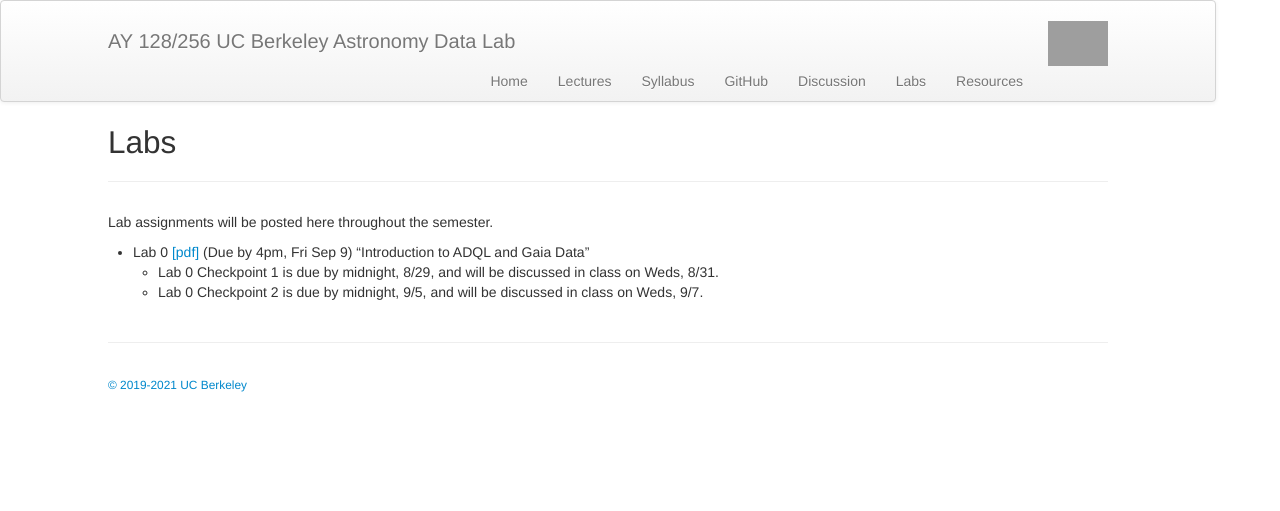
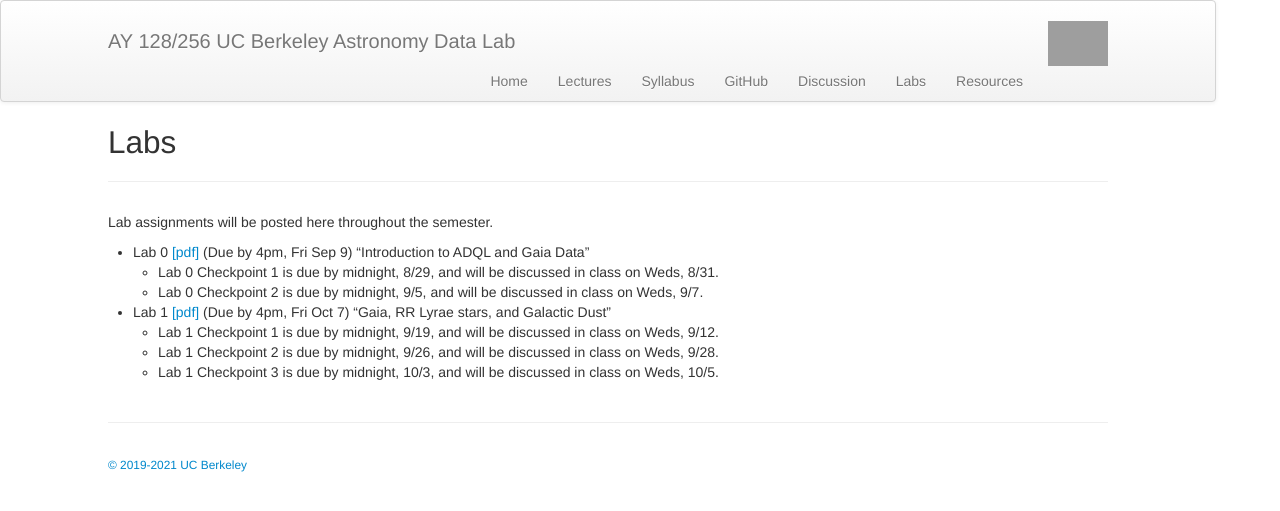
Before and after one commit to ucb-datalab/ucb-datalab.github.io, a Jekyll site: the page built from pages/labs.md, in a window 1280 px wide. Shown: the top 511 px of the page. Built offline with Jekyll 4.4.1, drawn with Linux system fonts in a browser that asks for light colours; grey boxes are pictures that could not be loaded.

Commit message:
Updated for Lab1

```diff
--- a/pages/labs.md
+++ b/pages/labs.md
@@ -11,11 +11,13 @@ Lab assignments will be posted here throughout the semester.
      - Lab 0 Checkpoint 1 is due by midnight, 8/29, and will be discussed in class on Weds, 8/31.
      - Lab 0 Checkpoint 2 is due by midnight, 9/5, and will be discussed in class on Weds, 9/7.
 
-<!-- - Lab 0 [[pdf]](https://github.com/ucb-datalab/course_materials_2022/blob/master/labs/Lab_0_Astr128_2022.pdf) (Due by 4pm, Fri Feb 5) "Introduction to ADQL and Gaia Data"  -->
-<!--      - The first Lab 0 checkpoint is due on Monday Jan 25 before 4pm.  You be asked to discuss your progress on this lab in the first lecture/meeting (Jan 25). -->
 
-<!-- - Lab 1 [[pdf]](https://github.com/ucb-datalab/course_materials_2022/blob/main/labs/Lab1_Astr128_2022A.pdf) (Due by 4pm, Tuesday March 2nd) "Gaia, RR Lyrae stars, and Galactic Dust"  -->
-<!--      - Checkpoints on 2/15, 2/22, and 3/1 -->
+- Lab 1
+  [[pdf]](https://github.com/ucb-datalab/course_materials_2022/blob/main/labs/Lab1_AY128_Lab1_rrlyrae_dust.pdf)
+  (Due by 4pm, Fri Oct 7) "Gaia, RR Lyrae stars, and Galactic Dust"
+    - Lab 1 Checkpoint 1 is due by midnight, 9/19, and will be discussed in class on Weds, 9/12.
+    - Lab 1 Checkpoint 2 is due by midnight, 9/26, and will be discussed in class on Weds, 9/28.
+    - Lab 1 Checkpoint 3 is due by midnight, 10/3, and will be discussed in class on Weds, 10/5.
 
 
 <!-- - Lab 2 [[pdf]](https://github.com/ucb-datalab/course_materials_2022/blob/master/labs/Lab2_Astr128_2022.pdf) (Due by 4pm, Tuesday April 6th) "Modeling Stellar Spectra"  -->
```
Also changed, not shown: index.md (+1 -0 lines).
